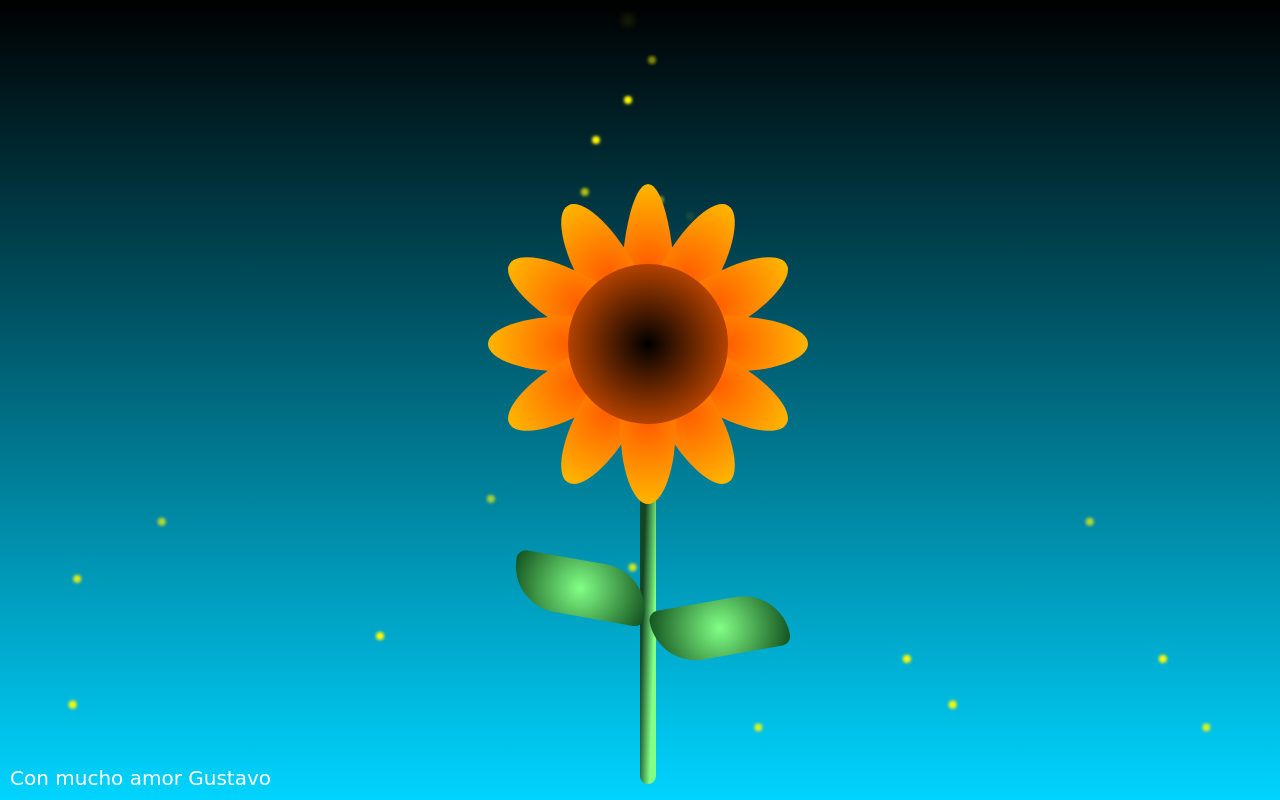
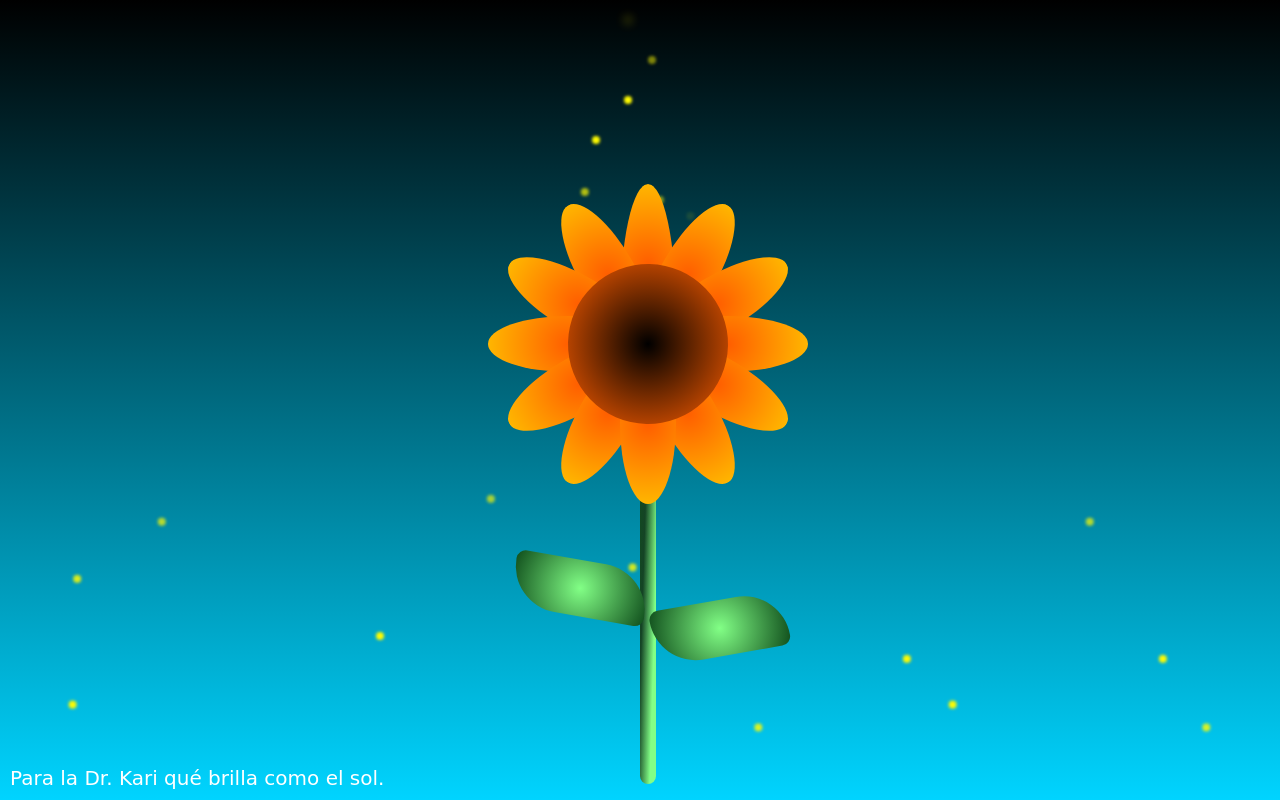
Before and after one commit to SinssChoss/Dra.-Kari-, a plain HTML site: page index2.html in a window 1280 px wide. Drawn offline with Linux system fonts and the light colour scheme.

Commit message:
Update index2.html

```diff
--- a/index2.html
+++ b/index2.html
@@ -60,7 +60,7 @@
     <div class="light light-11"></div>
     <div class="light light-12"></div>
 
-    <p id="text">Con mucho amor Gustavo</p>
+    <p id="text">Para la Dr. Kari qué brilla como el sol.</p>
 </body>
 <script>
     function PlayAudio(){
```
